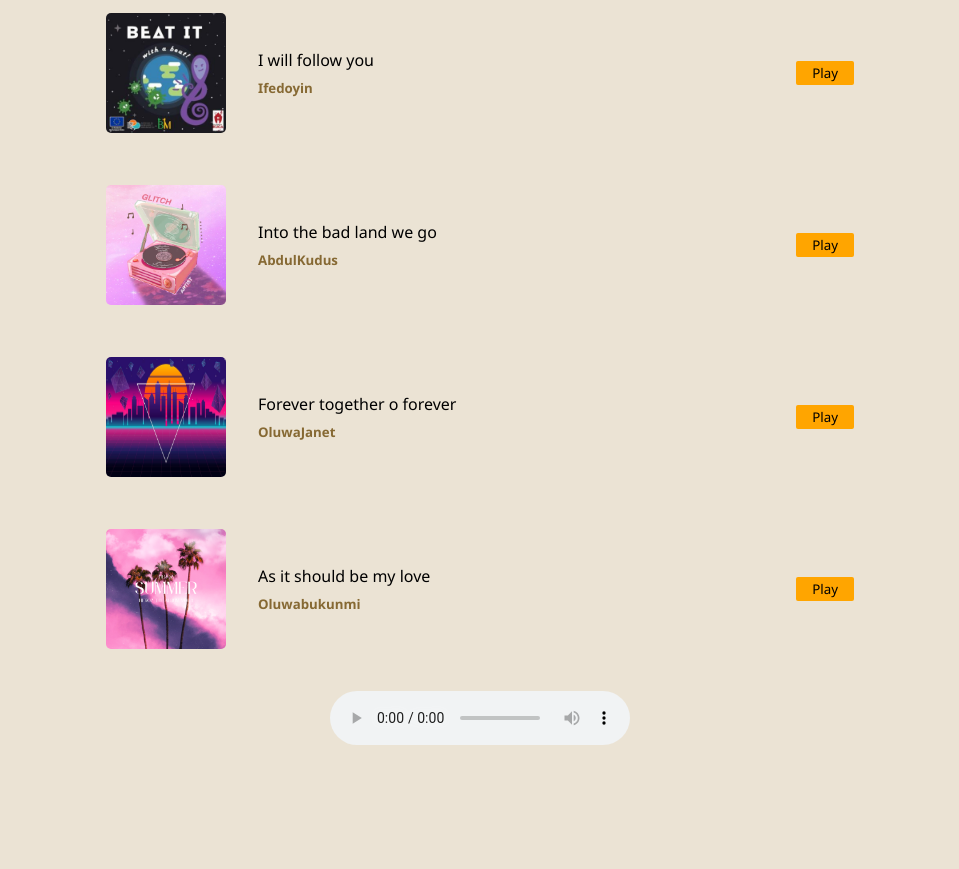
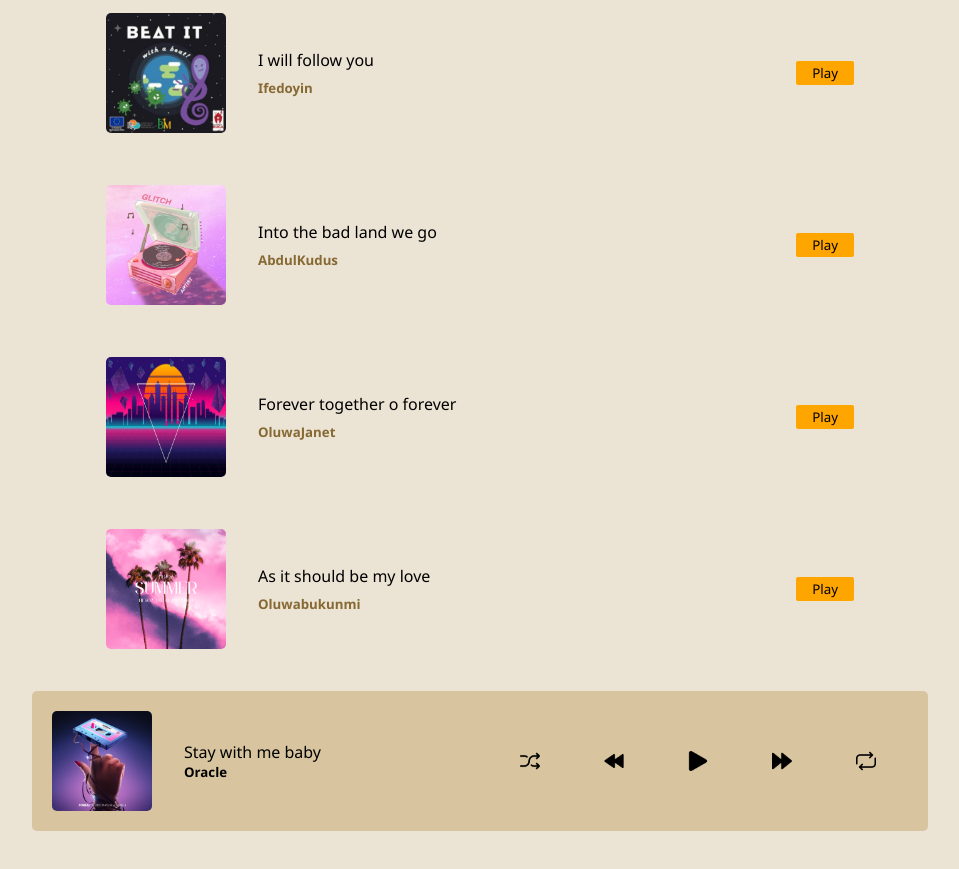
Before and after one commit to olamilekan5162/music_playlist, a plain HTML site: page index.html in a window 1280 px wide. Shown: the part 443-1312 px from the top of the page, without its empty margins (160-1119 px from the left). Before the commit the page ends 1228 px from the top, so only its background shows below. Drawn offline with Linux system fonts and the light colour scheme.

Commit message:
add music player icon

```diff
--- a/index.html
+++ b/index.html
@@ -92,7 +92,25 @@
             </li>
         </ul>
         <section class="audio_player">
-            <audio src="/audios/sui kasala.mp3" controls></audio>
+            <div class="player">
+                <div class="music-details">
+                    <img src="./images/unnamed.jpg" alt="">
+                    <div class="title">
+                        <p>Stay with me baby</p>
+                        <h5>Oracle</h5>
+                    </div>
+                </div>
+                <div class="controls">
+                    <img src="./images/shuffle.png" alt="">
+                    <img src="./images/backward.png" alt="">
+                    <img src="./images/play.png" alt="">
+                    <img src="./images/fast-forward.png" alt="">
+                    <img src="./images/repeat.png" alt="">
+
+                </div>
+
+            </div>
+            <!-- <audio src="/audios/sui kasala.mp3" controls></audio> -->
         </section>
     </main>
 
--- a/styles.css
+++ b/styles.css
@@ -141,6 +141,47 @@ main li:hover {
     justify-content: center;
 }
 
+.audio_player .player {
+    display: flex;
+    flex-direction: row;
+    width: 70%;
+    border-radius: 5px;
+    background-color: rgb(216, 196, 158);
+    padding: 20px;
+    gap: 1rem;
+}
+
+.audio_player .music-details {
+    display: flex;
+    flex-direction: row;
+    width: 50%;
+    gap: 2rem;
+    align-items: center;
+
+}
+
+.music-details img {
+    width: 100px;
+    height: auto;
+    border-radius: 5px;
+}
+
+.audio_player .controls {
+    width: 50%;
+    display: flex;
+    align-items: center;
+    flex-direction: row;
+    justify-content: space-around;
+}
+
+.controls img {
+    width: 20px;
+    height: auto;
+}
+
+
+
+
 /* .audio_player audio {
     background-color: rgb(235, 227, 212);
     width: 70%;
```
Also changed, not shown: images/backward.png (added), images/fast-forward.png (added), images/play.png (added), images/repeat.png (added), images/shuffle.png (added).
